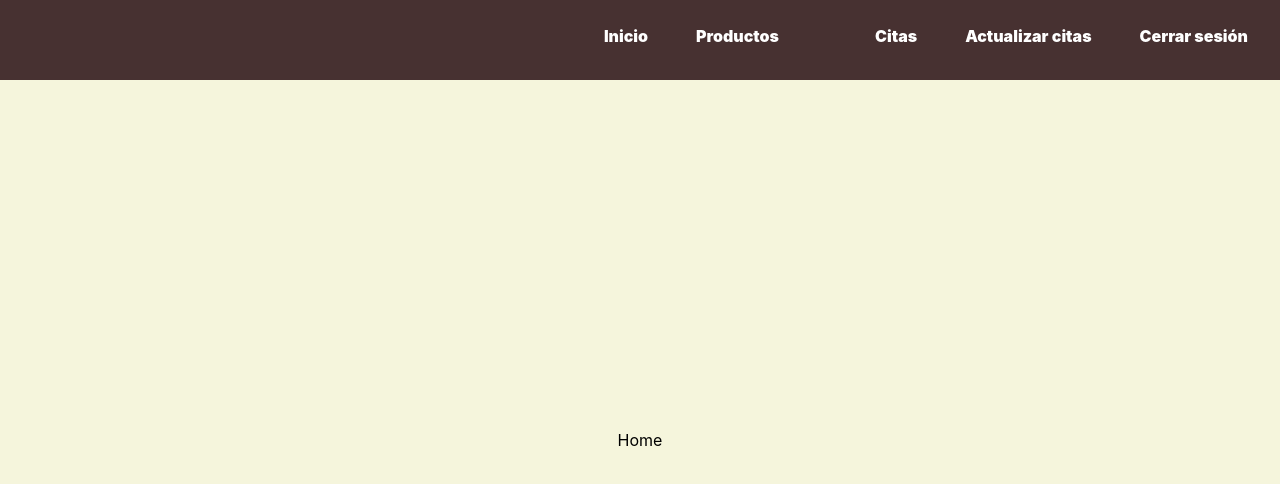
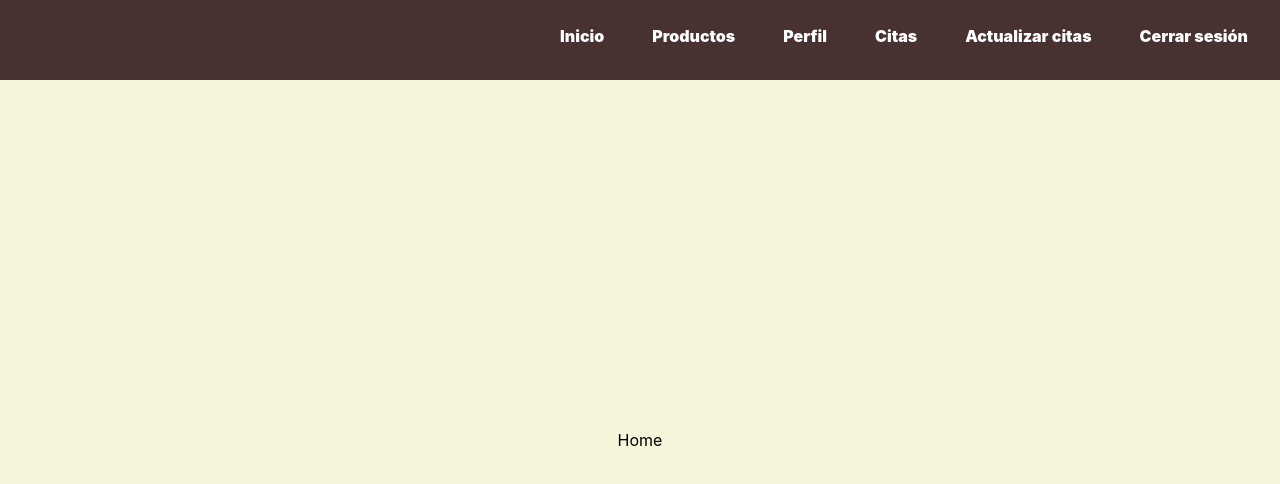
Before and after one commit to martaguillemolmos/frontedtattostudio, a React (Vite) app: page / in a window 1280 px wide. Shown: the top 484 px of the page. Built offline with nearby package versions, Linux system fonts and the light colour scheme.

Commit message:
feat: Modify the profile access name.

```diff
--- a/src/common/Header/Header.jsx
+++ b/src/common/Header/Header.jsx
@@ -49,7 +49,7 @@ export const Header = () => {
           </>
         ) : (
           <>
-            <LinkButton path={"/profile"} title={rdxToken.credentials.name} />
+            <LinkButton path={"/profile"} title={"Perfil"} />
             {/* Si estás registrado pero no eres super_admin */}
             {decodificadoToken !== "super_admin" ? (
               <>
```
Also changed, not shown: src/pages/Profile/Profile.jsx (+4 -5 lines).
